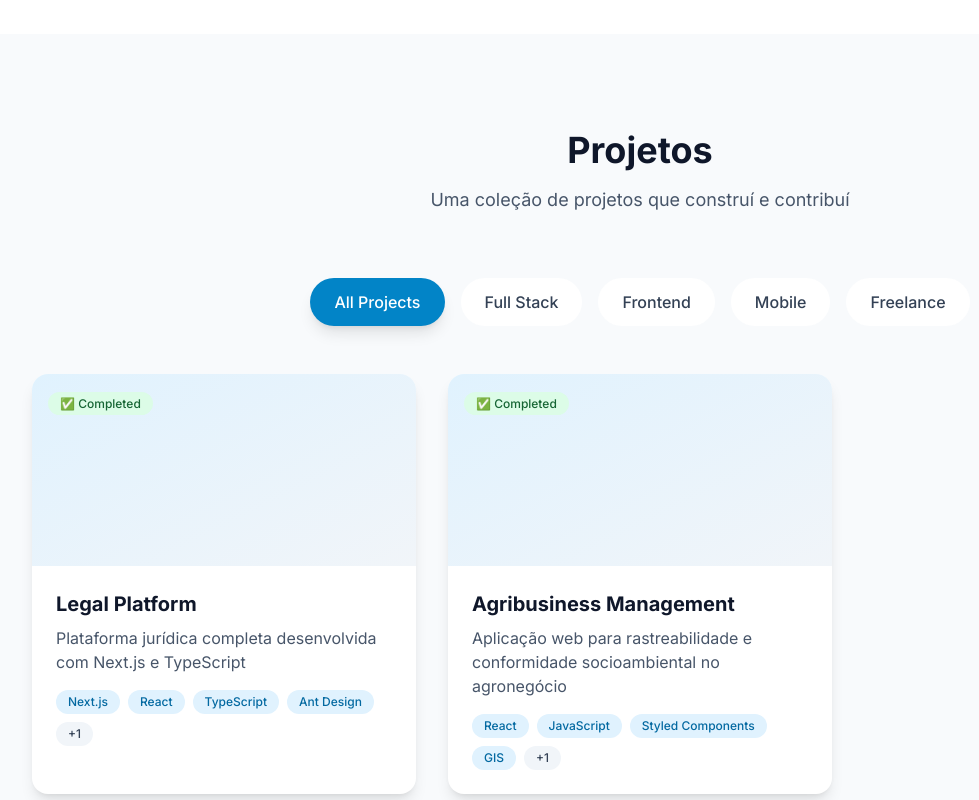
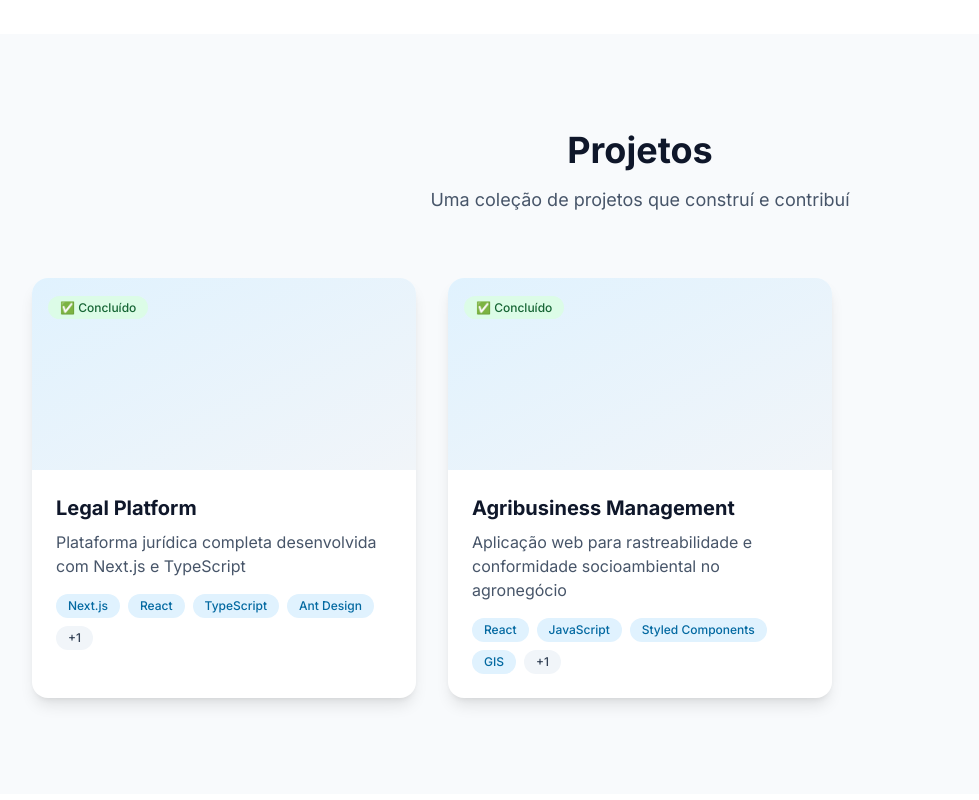
Before and after one commit to JCelinoG/react-dev-portfolio, a React (Vite) app: page / in a window 1280 px wide. Shown: the part 4480-5280 px from the top of the page, without its empty margins (0-979 px from the left). Built offline with nearby package versions, Linux system fonts and the light colour scheme.

Commit message:
chore: updated projects mockups

```diff
--- a/src/components/Projects/Projects.tsx
+++ b/src/components/Projects/Projects.tsx
@@ -2,28 +2,12 @@ import React, { useState, useMemo } from 'react';
 import { motion, AnimatePresence } from 'framer-motion';
 import { useApp } from '../../contexts/AppContext';
 import { useUserData } from '../../hooks/useUserData';
-import { FiGithub, FiExternalLink, FiFilter, FiX } from 'react-icons/fi';
-
-type ProjectCategory = 'all' | 'frontend' | 'fullstack' | 'mobile' | 'freelance';
+import { FiGithub, FiExternalLink, FiX } from 'react-icons/fi';
 
 export const Projects: React.FC = () => {
   const { t } = useApp();
-  const { projects, getProjectsByCategory } = useUserData();
-  const [selectedCategory, setSelectedCategory] = useState<ProjectCategory>('all');
+  const { projects } = useUserData();
   const [selectedProject, setSelectedProject] = useState<string | null>(null);
-
-  const categories: { key: ProjectCategory; label: string }[] = [
-    { key: 'all', label: 'All Projects' },
-    { key: 'fullstack', label: 'Full Stack' },
-    { key: 'frontend', label: 'Frontend' },
-    { key: 'mobile', label: 'Mobile' },
-    { key: 'freelance', label: 'Freelance' }
-  ];
-
-  const filteredProjects = useMemo(() => {
-    if (selectedCategory === 'all') return projects;
-    return getProjectsByCategory(selectedCategory);
-  }, [selectedCategory, projects, getProjectsByCategory]);
 
   const selectedProjectData = useMemo(() => {
     return projects.find(project => project.id === selectedProject);
@@ -61,33 +45,11 @@ export const Projects: React.FC = () => {
           className="text-center mb-16"
         >
           <h2 className="text-3xl md:text-4xl font-bold text-secondary-900 dark:text-white mb-4">
-            {t('projects') || 'Featured Projects'}
+            {t('projects') || 'Projetos em Destaque'}
           </h2>
           <p className="text-lg text-secondary-600 dark:text-secondary-400 max-w-2xl mx-auto">
-            {t('projectsDescription') || 'A collection of projects I have built and contributed to'}
+            {t('projectsDescription') || 'Uma coleção de projetos que desenvolvi e contribuí'}
           </p>
-        </motion.div>
-
-        {/* Filter Buttons */}
-        <motion.div
-          initial={{ opacity: 0, y: 20 }}
-          whileInView={{ opacity: 1, y: 0 }}
-          viewport={{ once: true }}
-          className="flex flex-wrap justify-center gap-4 mb-12"
-        >
-          {categories.map((category) => (
-            <button
-              key={category.key}
-              onClick={() => setSelectedCategory(category.key)}
-              className={`px-6 py-3 rounded-full font-medium transition-all duration-200 ${
-                selectedCategory === category.key
-                  ? 'bg-primary-600 text-white shadow-lg'
-                  : 'bg-white dark:bg-secondary-700 text-secondary-700 dark:text-secondary-300 hover:bg-primary-50 dark:hover:bg-secondary-600'
-              }`}
-            >
-              {category.label}
-            </button>
-          ))}
         </motion.div>
 
         {/* Projects Grid */}
@@ -99,11 +61,10 @@ export const Projects: React.FC = () => {
           className="grid grid-cols-1 md:grid-cols-2 lg:grid-cols-3 gap-8"
         >
           <AnimatePresence>
-            {filteredProjects.map((project) => (
+            {projects.map((project) => (
               <motion.div
                 key={project.id}
                 variants={itemVariants}
-                layout
                 className="bg-white dark:bg-secondary-700 rounded-2xl overflow-hidden shadow-lg hover:shadow-2xl transition-all duration-300 group"
               >
                 {/* Project Image */}
@@ -119,8 +80,8 @@ export const Projects: React.FC = () => {
                         ? 'bg-yellow-100 text-yellow-800 dark:bg-yellow-900 dark:text-yellow-200'
                         : 'bg-blue-100 text-blue-800 dark:bg-blue-900 dark:text-blue-200'
                     }`}>
-                      {project.status === 'completed' ? '✅ Completed' :
-                       project.status === 'in-progress' ? '🔄 In Progress' : '📅 Planned'}
+                      {project.status === 'completed' ? '✅ Concluído' :
+                       project.status === 'in-progress' ? '🔄 Em Desenvolvimento' : '📅 Planejado'}
                     </span>
                   </div>
 
@@ -137,6 +98,7 @@ export const Projects: React.FC = () => {
                         <FiExternalLink size={16} />
                       </a>
                     )}
+                    {project.githubUrl && (
                       <a
                         href={project.githubUrl}
                         target="_blank"
@@ -146,6 +108,7 @@ export const Projects: React.FC = () => {
                       >
                         <FiGithub size={16} />
                       </a>
+                    )}
                   </div>
                 </div>
 
@@ -182,23 +145,6 @@ export const Projects: React.FC = () => {
             ))}
           </AnimatePresence>
         </motion.div>
-
-        {/* Empty State */}
-        {filteredProjects.length === 0 && (
-          <motion.div
-            initial={{ opacity: 0 }}
-            animate={{ opacity: 1 }}
-            className="text-center py-12"
-          >
-            <FiFilter size={48} className="mx-auto text-secondary-400 mb-4" />
-            <h3 className="text-xl font-semibold text-secondary-600 dark:text-secondary-400 mb-2">
-              No projects found
-            </h3>
-            <p className="text-secondary-500 dark:text-secondary-500">
-              Try selecting a different category
-            </p>
-          </motion.div>
-        )}
       </div>
 
       {/* Project Modal */}
@@ -243,10 +189,8 @@ export const Projects: React.FC = () => {
                           ? 'bg-yellow-100 text-yellow-800 dark:bg-yellow-900 dark:text-yellow-200'
                           : 'bg-blue-100 text-blue-800 dark:bg-blue-900 dark:text-blue-200'
                       }`}>
-                        {selectedProjectData.status}
-                      </span>
-                      <span className="px-3 py-1 bg-secondary-100 dark:bg-secondary-700 text-secondary-700 dark:text-secondary-300 rounded-full text-sm font-medium">
-                        {selectedProjectData.category}
+                        {selectedProjectData.status === 'completed' ? 'Concluído' :
+                         selectedProjectData.status === 'in-progress' ? 'Em Desenvolvimento' : 'Planejado'}
                       </span>
                     </div>
                   </div>
@@ -260,9 +204,10 @@ export const Projects: React.FC = () => {
                         className="flex items-center px-6 py-3 bg-primary-600 hover:bg-primary-700 text-white rounded-lg transition-colors"
                       >
                         <FiExternalLink className="mr-2" />
-                        Live Demo
+                        Ver Projeto
                       </a>
                     )}
+                    {selectedProjectData.githubUrl && (
                       <a
                         href={selectedProjectData.githubUrl}
                         target="_blank"
@@ -270,8 +215,9 @@ export const Projects: React.FC = () => {
                         className="flex items-center px-6 py-3 bg-secondary-200 hover:bg-secondary-300 dark:bg-secondary-700 dark:hover:bg-secondary-600 text-secondary-800 dark:text-secondary-200 rounded-lg transition-colors"
                       >
                         <FiGithub className="mr-2" />
-                      Code
+                        Código
                       </a>
+                    )}
                   </div>
                 </div>
 
@@ -281,7 +227,7 @@ export const Projects: React.FC = () => {
 
                 <div>
                   <h4 className="text-lg font-semibold text-secondary-900 dark:text-white mb-4">
-                    Technologies Used
+                    Tecnologias Utilizadas
                   </h4>
                   <div className="flex flex-wrap gap-3">
                     {selectedProjectData.technologies.map((tech, index) => (
```
Lines whose indentation alone changed are shown as unchanged.
